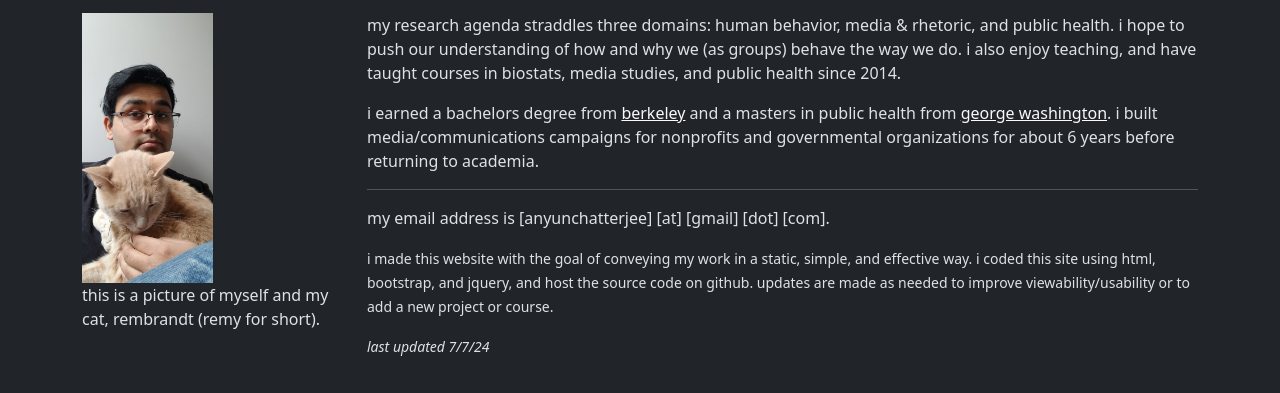
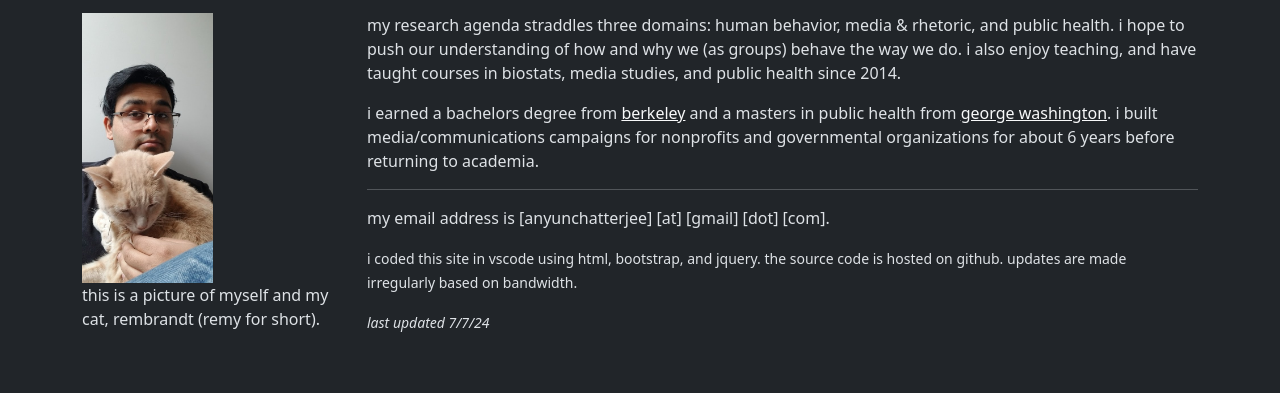
Before and after one commit to AnyunChatterjee/web, a plain HTML site: page index.html in a window 1280 px wide. Shown: the part 99-492 px from the top of the page. Drawn offline with Linux system fonts and the light colour scheme.

```diff
--- a/index.html
+++ b/index.html
@@ -63,7 +63,7 @@
                 <footer class="bottom">
                     <hr>
                     <p>my email address is [anyunchatterjee] [at] [gmail] [dot] [com].</p>
-                    <small>i made this website with the goal of conveying my work in a static, simple, and effective way. i coded this site using html, bootstrap, and jquery, and host the source code on github. updates are made as needed to improve viewability/usability or to add a new project or course.</small>
+                    <small>i coded this site in vscode using html, bootstrap, and jquery. the source code is hosted on github. updates are made irregularly based on bandwidth.</small>
                     <p></p>
                     <small><i>last updated 7/7/24</i></small>
                 </footer>
```
